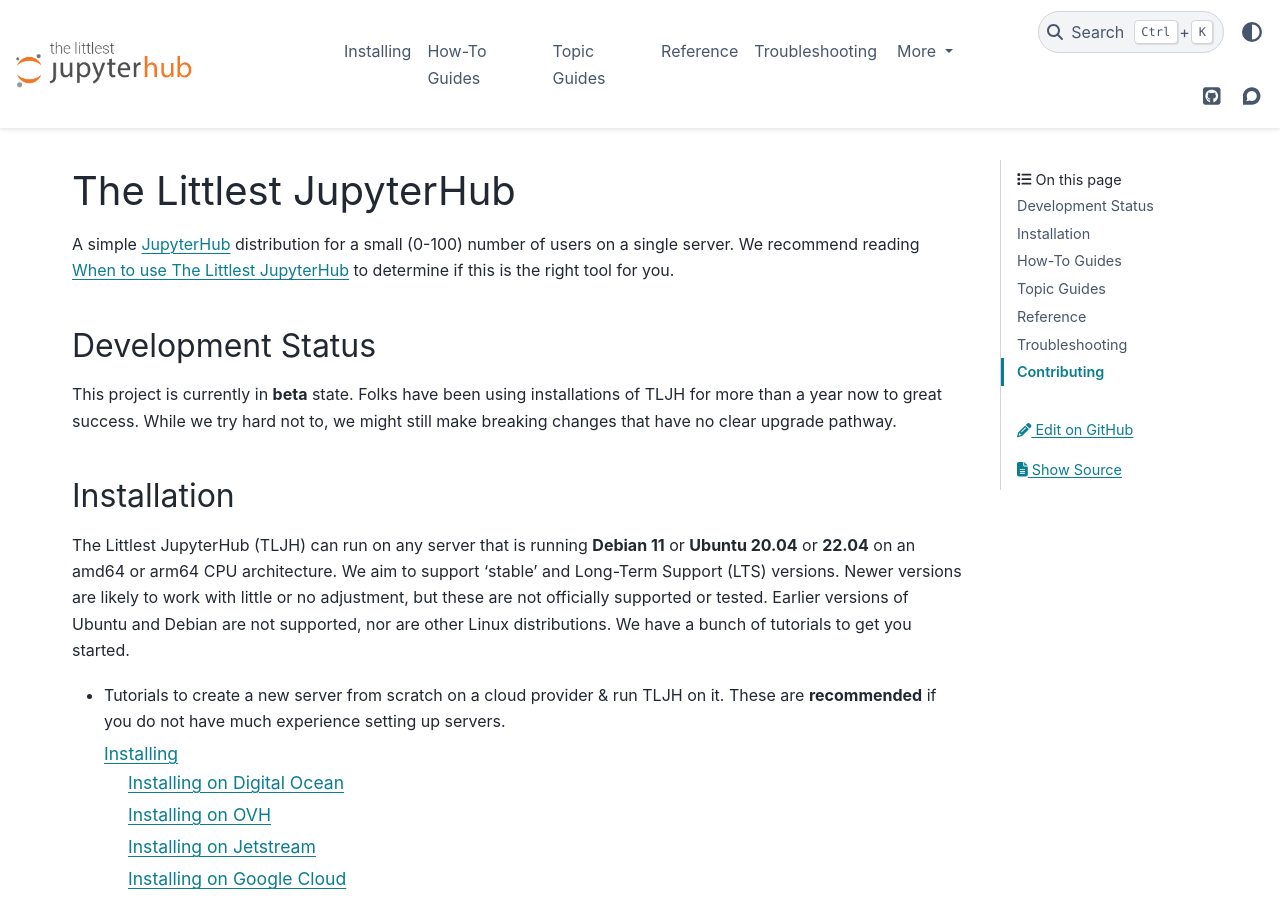
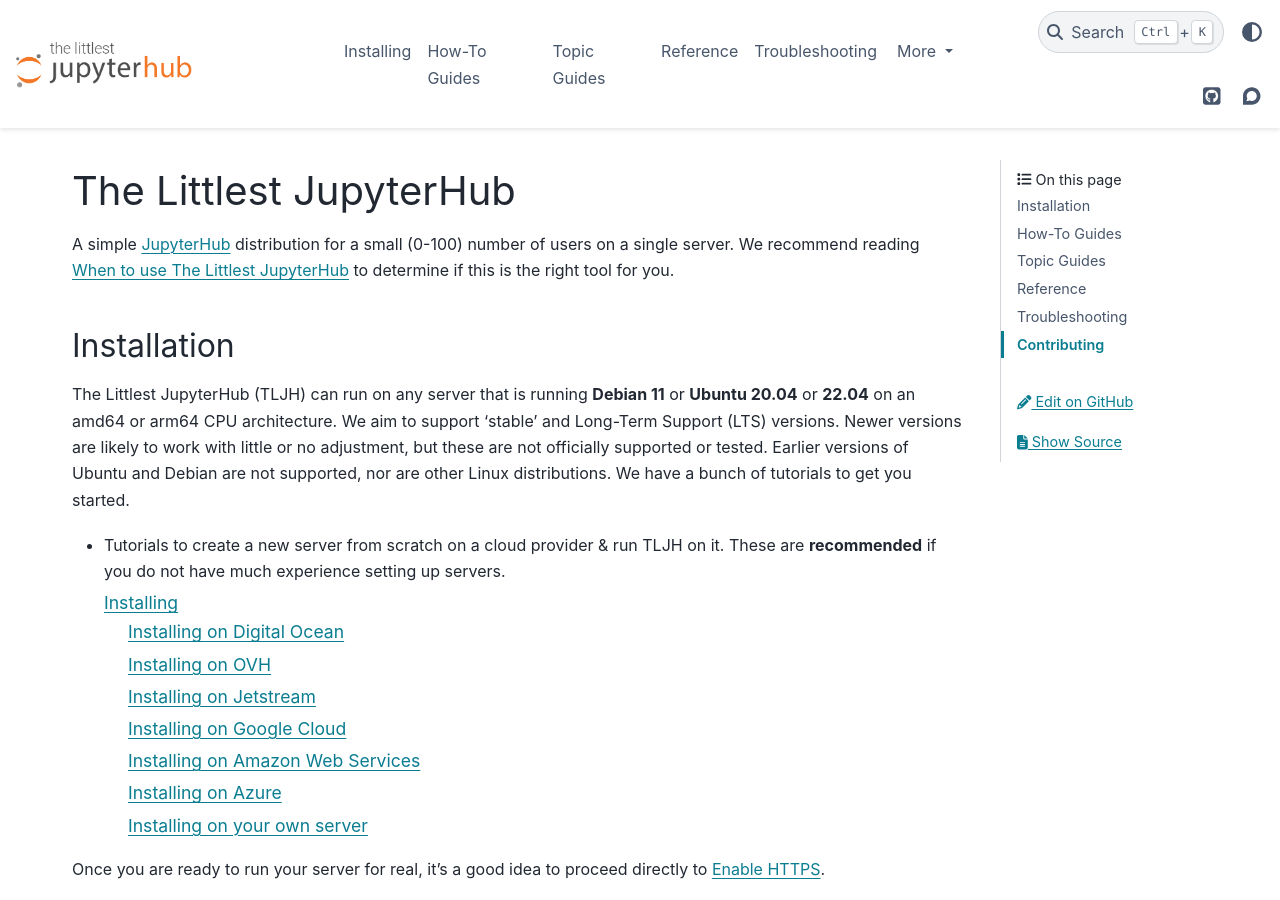
Before and after one commit to jupyterhub/the-littlest-jupyterhub, a Sphinx documentation site: the page built from docs/index.md, in a window 1280 px wide and 900 px high. Built offline with Sphinx 7.4.7 and the PyData theme 0.15.4, drawn with Linux system fonts in a browser that asks for light colours.

Commit message:
Remove mention about beta state

```diff
--- a/docs/index.md
+++ b/docs/index.md
@@ -3,12 +3,6 @@
 A simple [JupyterHub](https://github.com/jupyterhub/jupyterhub) distribution for
 a small (0-100) number of users on a single server. We recommend reading
 [](/topic/whentouse) to determine if this is the right tool for you.
-
-## Development Status
-
-This project is currently in **beta** state. Folks have been using installations
-of TLJH for more than a year now to great success. While we try hard not to, we
-might still make breaking changes that have no clear upgrade pathway.
 
 ## Installation
 
```
Also changed, not shown: README.md (+0 -6 lines).
